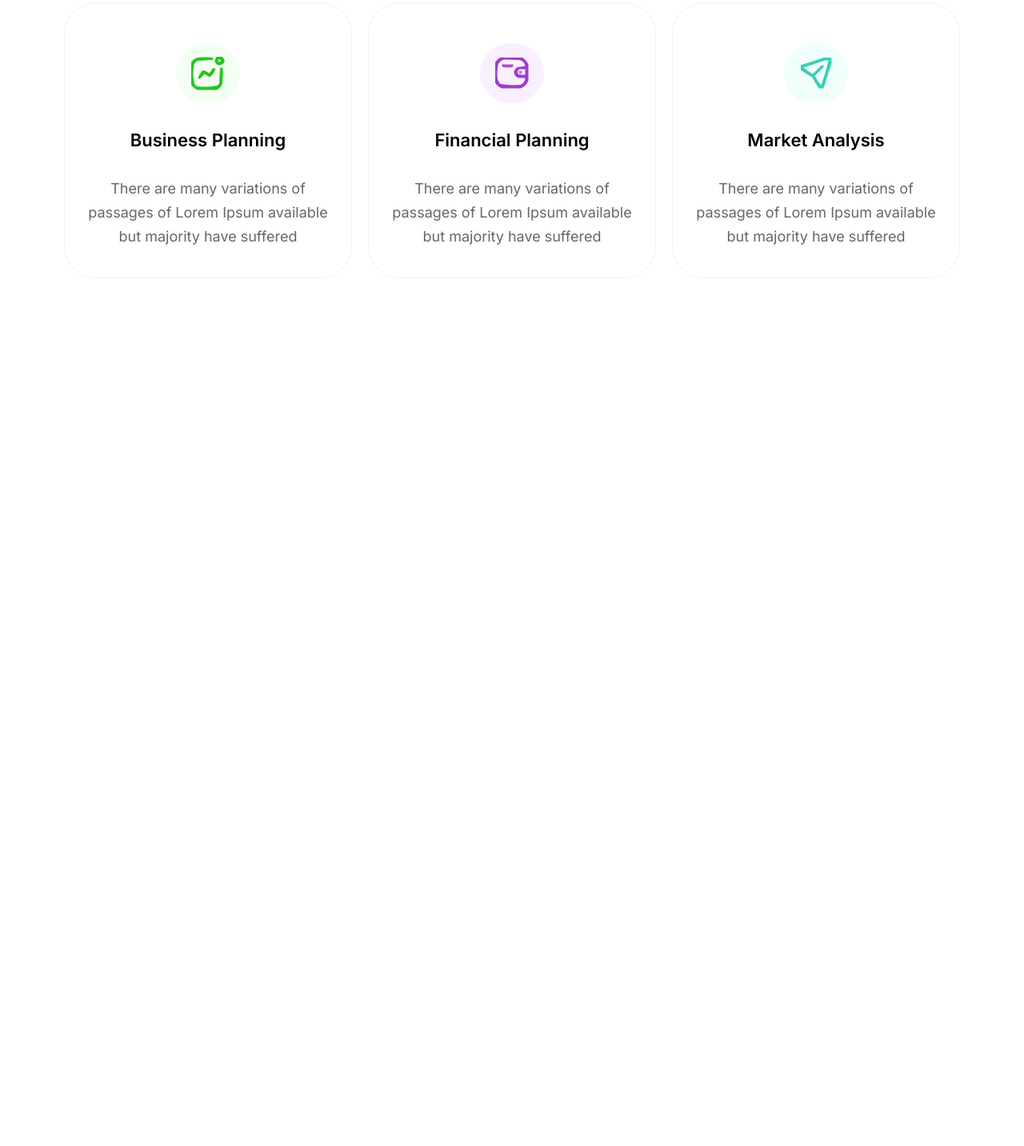
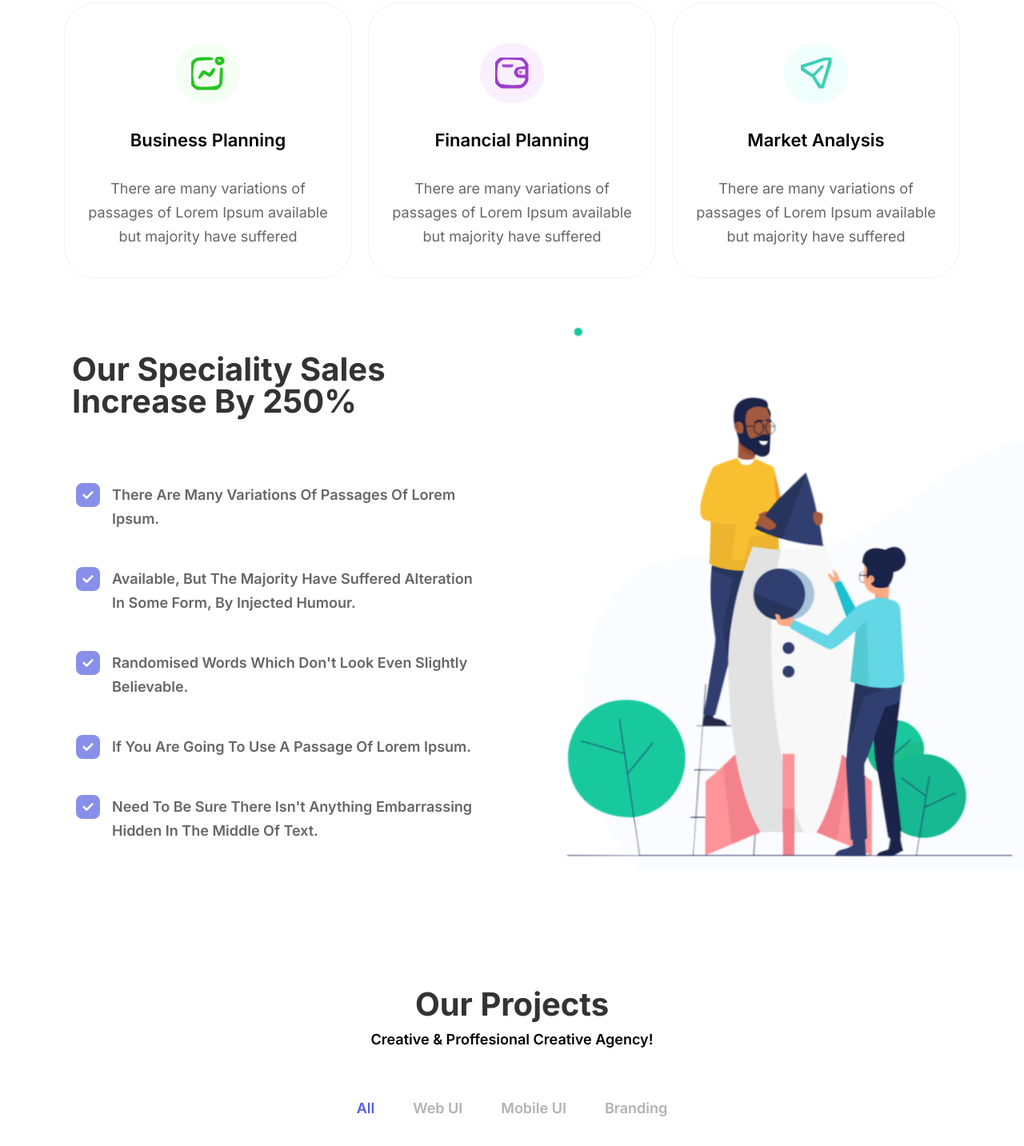
Before and after one commit to Noidan/agency, a plain HTML site: page index.html in a window 1280 px wide. Shown: the part 1984-3417 px from the top of the page at 80% size. Before the commit the page ends 2332 px from the top, so only its background shows below. Drawn offline with Linux system fonts and the light colour scheme.

Commit message:
section-projects

```diff
--- a/css/style.css
+++ b/css/style.css
@@ -1,4 +1,4 @@
-/*-----Reset styles-----*/
+/*Reset styles*/
 * {
   padding: 0;
   margin: 0;
@@ -97,11 +97,9 @@ button::-moz-focus-inner {
   border: 0;
 }
 
-/*----- STLYLES -----*/
+/* STLYLES */
 
-
-
-/*----- SLIDER -----*/
+/* SLIDER */
 ::-webkit-scrollbar {
   width: 9px;
   /* ширина для вертикального скролла */
@@ -115,7 +113,7 @@ button::-moz-focus-inner {
   border-radius: 10px;
 }
 
-/*----- BODY -----*/
+/* BODY */
 
 body {
   font-family: "Inter", sans-serif;
@@ -130,7 +128,7 @@ body {
   margin: 0 auto;
 }
 
-/* ----- HEADER ----- */
+/*  HEADER  */
 .header {
   background: #545EE1;
 }
@@ -171,7 +169,7 @@ body {
   font-weight: bold;
 }
 
-/* ----- HERO ----- */
+/*  HERO  */
 .hero {
   background-color: #545EE1;
   height: 796px;
@@ -221,7 +219,7 @@ body {
   position: relative;
 }
 
-/* ----- BUTTON ----- */
+/*  BUTTON  */
 .button-wrapper {
   display: flex;
   align-items: center;
@@ -347,7 +345,7 @@ body {
   }
 }
 
-/* ----- ABOUT ----- */
+/*  ABOUT  */
 .about {
   display: flex;
   justify-content: space-between;
@@ -383,10 +381,14 @@ body {
   margin-bottom: 80px;
 }
 
-/* ------ SERVICES ------ */
+/*  SERVICES  */
 
 .services.container {
   padding: 0px;
+}
+
+.services {
+  margin-bottom: 60px;
 }
 
 .services__title {
@@ -493,3 +495,111 @@ body {
 .services__item:hover .services__item-text {
   color: #E5E5E5;
 }
+
+/* SPECIALITY */
+.speciality {
+  display: flex;
+  justify-content: space-between;
+  align-items: center;
+  margin-bottom: 148px;
+}
+
+.speciality-text {
+  width: 50%;
+}
+
+.speciality-title {
+  margin-bottom: 82px;
+  ;
+}
+
+.speciality__list {
+  padding-left: 50px;
+}
+
+.speciality__item:not(:last-child) {
+  margin-bottom: 45px;
+}
+
+.speciality__item {
+  position: relative;
+  font-size: 18px;
+  color: #666;
+  font-weight: 600;
+  line-height: 30px;
+  text-transform: capitalize;
+}
+
+.speciality__item::before {
+  position: absolute;
+  content: '';
+  width: 30px;
+  height: 30px;
+  background: url('../pictures/icons/check-mark.png') center no-repeat;
+  left: -45px;
+  top: 0px;
+}
+
+.speciality-illustration {
+  width: 54%;
+  position: relative;
+  right: -10%;
+}
+
+/* PROJECTS */
+.projects__text {
+  margin-bottom: 66px;
+}
+
+.projects__title {
+  margin-bottom: 15px;
+}
+
+.projects__subject {
+  font-weight: 600;
+}
+
+.projects__button-list {
+  display: flex;
+  justify-content: center;
+  margin-bottom: 40px;
+}
+
+.projects__button-item:not(:last-child) {
+  margin-right: 48px;
+}
+
+.projects__button {
+  font-size: 18px;
+  color: #b2b2b2;
+  font-weight: 600;
+  background: #ffffff;
+}
+
+.projects__button--active {
+  color: #545EE1;
+}
+
+.projects__list {
+  display: flex;
+  flex-wrap: wrap;
+  justify-content: space-between;
+}
+
+.projects__item:nth-child(1) {
+  width: 65%;
+  margin-bottom: 30px;
+}
+
+.projects__item:nth-child(2) {
+  width: 30%;
+  margin-bottom: 30px;
+}
+
+.projects__item:nth-child(3) {
+  width: 30%;
+}
+
+.projects__item:nth-child(4) {
+  width: 65%;
+}
--- a/index.html
+++ b/index.html
@@ -274,6 +274,73 @@
         </li>
       </ul>
     </section>
+
+    <!-- SPECIALITY -->
+    <section class="speciality container">
+      <div class="speciality-text">
+        <h2 class="speciality-title section__title">Our Speciality Sales Increase By 250%</h2>
+        <ul class="speciality__list">
+          <li class="speciality__item">
+            There are many variations of passages of Lorem Ipsum.
+          </li>
+          <li class="speciality__item">
+            Available, but the majority have suffered alteration in some form, by injected humour.
+          </li>
+          <li class="speciality__item">
+            Randomised words which don't look even slightly believable.
+          </li>
+          <li class="speciality__item">
+            If you are going to use a passage of Lorem Ipsum.
+          </li>
+          <li class="speciality__item">
+            Need to be sure there isn't anything embarrassing hidden in the middle of text.
+          </li>
+        </ul>
+      </div>
+
+      <img class="speciality-illustration" src="pictures/illustrations/speciality-illustration.png" alt="Rocket">
+    </section>
+
+    <!-- PROJECTS -->
+    <section class="projects container">
+      <div class="projects__text section__text center">
+        <h2 class="projects__title section__title">Our Projects</h2>
+        <p class="projects__subject section__subject">Creative & Proffesional Creative Agency!</p>
+      </div>
+      <ul class="projects__button-list">
+        <li class="projects__button-item">
+          <button class="projects__button projects__button--active" id="all">All</button>
+        </li>
+        <li class="projects__button-item">
+          <button class="projects__button" id="web-ui">Web UI</button>
+        </li>
+        <li class="projects__button-item">
+          <button class="projects__button" id="mobile-ui">Mobile UI</button>
+        </li>
+        <li class="projects__button-item">
+          <button class="projects__button" id="branding">Branding</button>
+        </li>
+      </ul>
+
+      <ul class="projects__list">
+        <li class="projects__item">
+          <img class="projects__illustratrion" src="pictures/illustrations/ourProjectsIllustrations/illustration-1.png"
+            alt="photo">
+        </li>
+        <li class="projects__item">
+          <img class="projects__illustratrion" src="pictures/illustrations/ourProjectsIllustrations/illustration-2.png"
+            alt="photo">
+        </li>
+        <li class="projects__item">
+          <img class="projects__illustratrion" src="pictures/illustrations/ourProjectsIllustrations/illustration-3.png"
+            alt="photo">
+        </li>
+        <li class="projects__item">
+          <img class="projects__illustratrion" src="pictures/illustrations/ourProjectsIllustrations/illustration-4.png"
+            alt="photo">
+        </li>
+      </ul>
+    </section>
   </main>
 </body>
 
```
